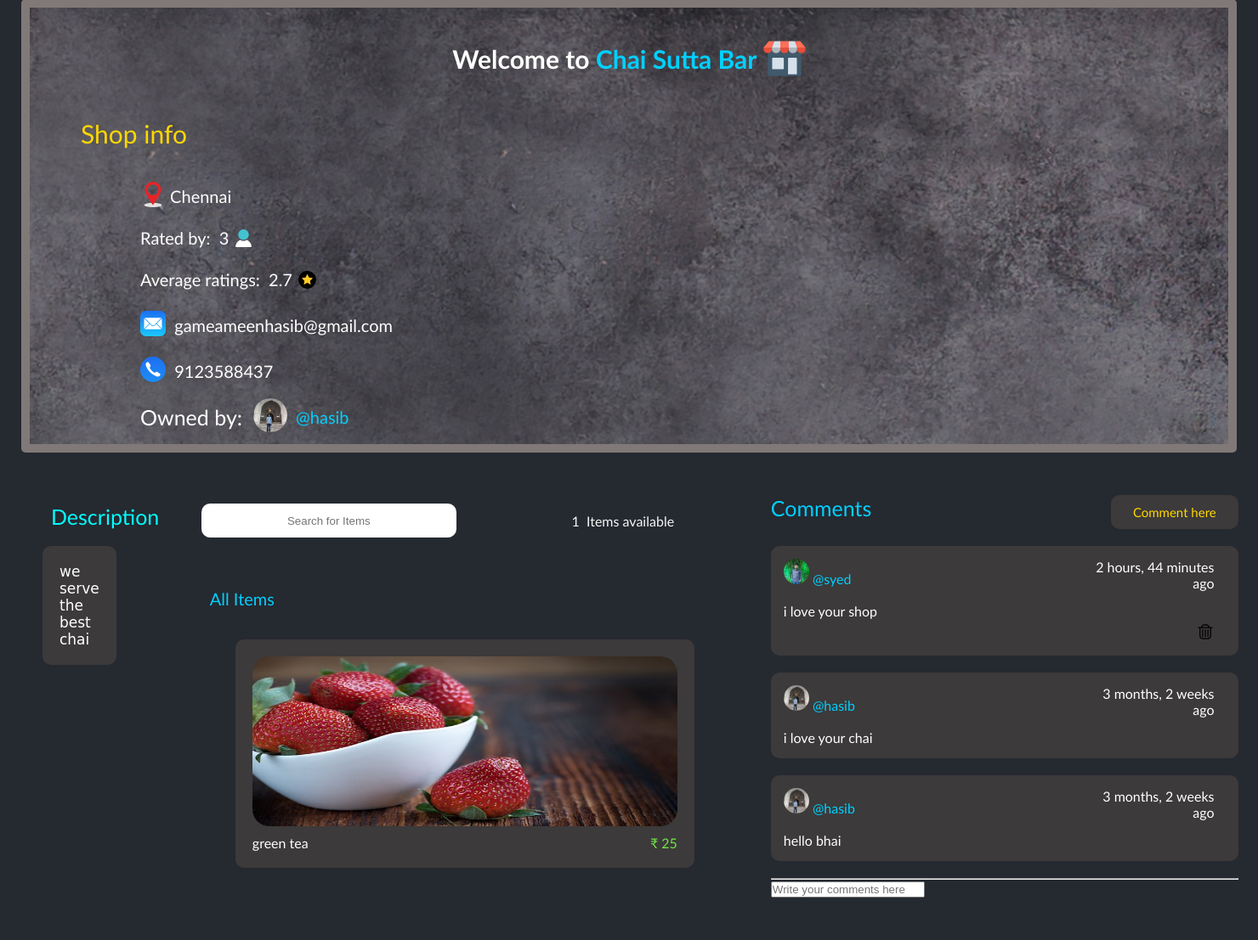
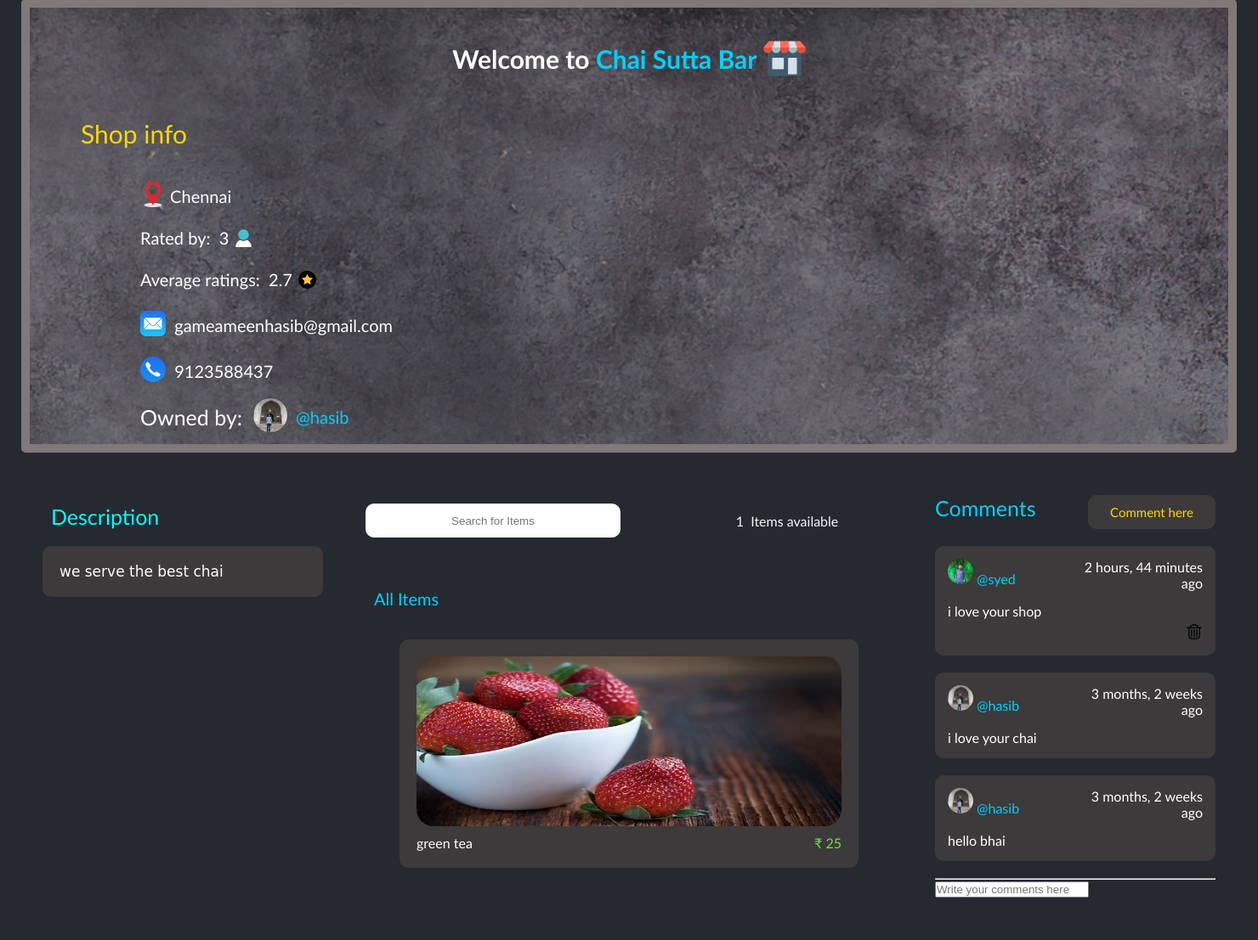
Before and after one commit to syedabdulhasib/Hunger-eats, a Django app: page /shop/1/ in a window 1480 px wide. Shown: the part 131-1238 px from the top of the page at 85% size. Run offline with Django 4.2, Linux system fonts and the light colour scheme; a user stored in the database is signed in; data comes from the database, SQL or seed files in the repository; both versions use the stored data as it was after the commit.

Commit message:
sixthcommit

```diff
--- a/hunger/templates/hunger/shop.html
+++ b/hunger/templates/hunger/shop.html
@@ -341,7 +341,7 @@
 
 
 <div id="shop">
-  <div>{% include 'hunger/shop-description.html' %}</div>
+  <div id="shop_description">{% include 'hunger/shop-description.html' %}</div>
 
   <div id="middleshop">{% include 'hunger/shop-item.html' %}</div>
 
--- a/static/css/base.css
+++ b/static/css/base.css
@@ -282,7 +282,13 @@ color: cyan;
   height: 60px;
   /* height: 6 0px; */
 }
-
+#shop {
+  display: grid;
+  grid-template-columns: 1fr 1fr 1fr;
+}
+#shop_description{
+  width: auto;
+}
 
 #headingtext{
   height: 80px;
@@ -437,7 +443,8 @@ text-align: center;
   font-size: 17px;
   font-family:cursive;
   margin-left: 50px;
-  margin-right: 100px;
+  margin-right: 50px;
+  /* margin-right: 100px; */
   border-radius: 10px;
   background-color: rgb(60, 58, 58);
   color: rgb(255, 255, 255);
@@ -500,31 +507,36 @@ align-items: center;
 }
 #shop_comments{
   margin: 50px;
+  /* width: 400px; */
 }
 #comment_term{
   display: grid;
-  grid-template-columns: 1fr 1fr;
+  grid-template-columns: 2fr 1fr;
   font-size: 25px;
 }
 #comment_term_1{
   color: rgb(0, 208, 255);
-  width: 400px;
+  /* width: auto; */
 }
 #comment_term_2{
+  display: flex;
+  justify-content: center;
+  align-items: center;
   width: 150px;
 background-color: rgb(60, 58, 58);
 height: 40px;
-text-align: center;
+/* text-align: center; */
 border-radius: 10px;
-display: flex;
+/* display: flex;
 align-items: center;
-justify-content: center;
+justify-content: center; */
 }
 #comment_term_2 a{
   color:gold;
   font-size: 15px;
 }
 #comment_1{
+  /* width: 500px; */
   display: grid;
   grid-template-columns: 2fr 1fr;
   border-radius: 10px;
@@ -581,7 +593,7 @@ justify-content: center;
 }
 #profile_div_3{
   margin: 20px;
-  margin-left: 79.98px;
+  /* margin-left: 79.98px; */
   padding-right: 20px;
 }
 #profile3{
--- a/static/css/home.css
+++ b/static/css/home.css
@@ -7,10 +7,7 @@
   display: grid;
   grid-template-columns: 1.5fr 1fr;
 }
-#shop {
-  display: grid;
-  grid-template-columns: 1fr 1fr 1fr;
-}
+
 #for-items {
   display: grid;
   grid-template-columns: 2fr 1fr;
```
Also changed, not shown: db.sqlite3.
